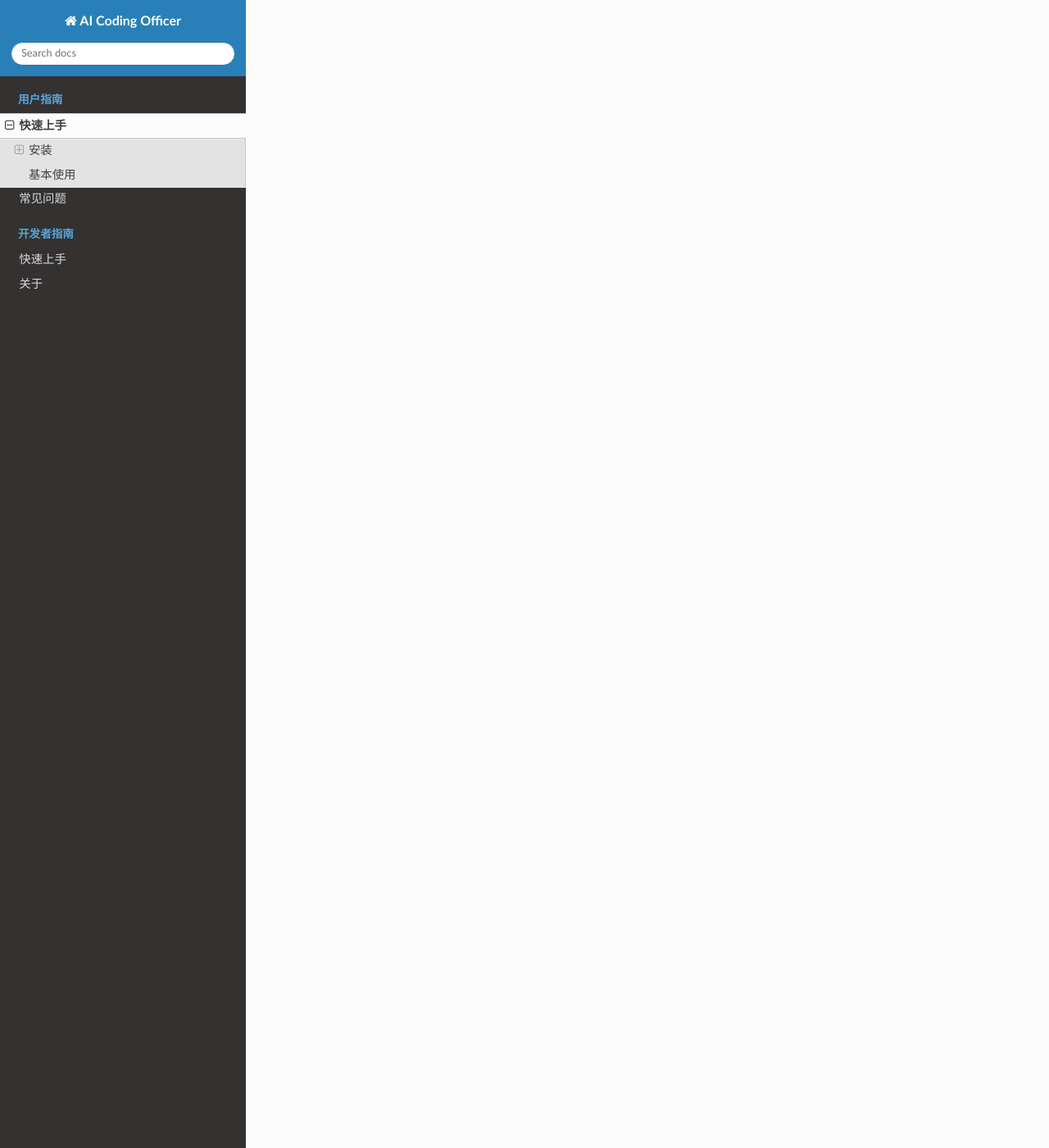
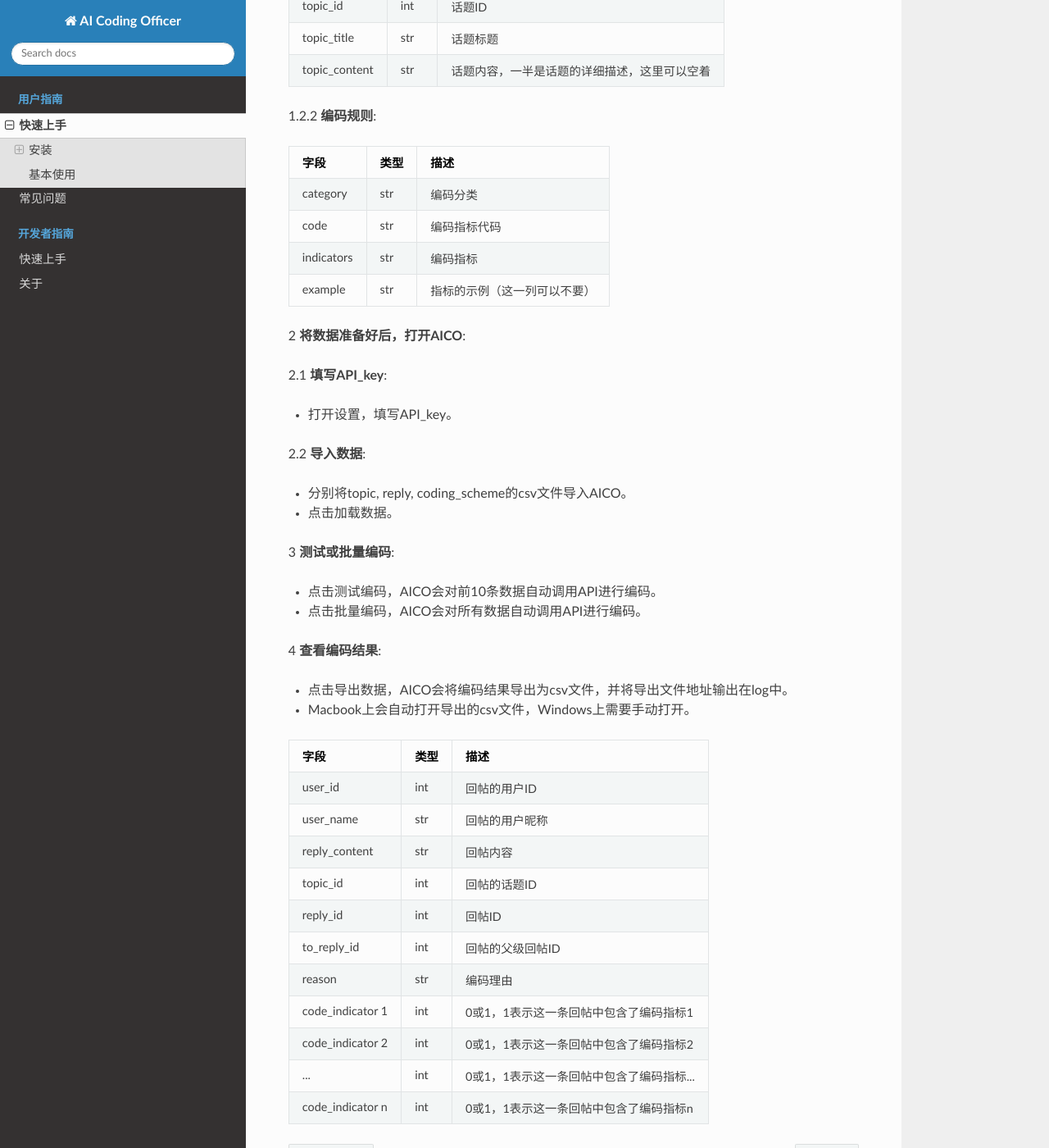
Before and after one commit to etShaw-zh/AICodingAssistant-Pro, a Sphinx documentation site: the page built from docs/source/user-guild/quick-start.md, in a window 1280 px wide and 1400 px high, scrolled down 1944 px. Shown: the whole window at 82% size. Built offline with Sphinx 7.4.7 and the Read the Docs theme 2.0.0, drawn with Linux system fonts in a browser that asks for light colours; some of the changed text lies outside the part shown.

Commit message:
更新使用文档

```diff
--- a/docs/source/conf.py
+++ b/docs/source/conf.py
@@ -1,5 +1,4 @@
 import sphinx_rtd_theme
-from src.module.version import currentVersion
 html_theme_path = [sphinx_rtd_theme.get_html_theme_path()]
 
 # Configuration file for the Sphinx documentation builder.
@@ -13,7 +12,7 @@ html_theme_path = [sphinx_rtd_theme.get_html_theme_path()]
 project = 'AI Coding Officer'
 copyright = '2024, Jianjun Xiao'
 author = 'Jianjun Xiao'
-release = 'v' + currentVersion()
+release = 'v1.0.1'
 
 # -- General configuration ---------------------------------------------------
 # https://www.sphinx-doc.org/en/master/usage/configuration.html#general-configuration
--- a/docs/source/developer-guild/about.rst
+++ b/docs/source/developer-guild/about.rst
@@ -7,7 +7,6 @@ AI Coding Assistant Pro 是一款前沿的人工智能编码助手，专为提
 .. warning::
     AI Coding Assistant Pro 编码的结果受到GPT模型性能的影响，请慎重使用编码结果，否则后果自负。
 
-
 感谢以下项目或服务
 ~~~~~~~~~~~~~~~~~~~~~~~~~~~~~~~~~~~~~~~~~~~~~~~~~~~~~~~~~~~~~~
 
--- a/docs/source/index.rst
+++ b/docs/source/index.rst
@@ -27,9 +27,6 @@
       <img  width="80%" align="center" src="./_static/images/screenshot_2.png" alt="界面">
    </p>
 
-.. warning::
-    AI Coding Assistant Pro 编码的结果受到GPT模型性能的影响，请慎重使用编码结果，否则后果自负。
-
 .. raw:: html
 
 欢迎来到 AI Coding Officer 文档
--- a/docs/source/user-guild/quick-start.md
+++ b/docs/source/user-guild/quick-start.md
@@ -1,6 +1,6 @@
 # 快速上手
 
-wait for update
+AICodingOfficer (AICO) 是一款基于人工智能的文本编码助手，可以帮助研究者提高文本编码效率，减少重复劳动。AICO 支持 Windows、macOS 和 Linux 系统。
 
 ## 安装
 ### Windows
@@ -40,4 +40,97 @@ wait for update
 
 ## 基本使用
 
-wait for update
+1 **在开始编码之前，你需要准备以下数据**:
+
+1.1 **API_key**:
+
+- 申请API_key，用于调用编码接口。
+
+- 申请地址：[Kimi Open Platform](https://platform.moonshot.cn/docs)
+
+- API_key查看地址：[Kimi API key console](https://platform.moonshot.cn/console/api-keys)
+
+- API_key示例：sk-DA...xf13S
+
+1.2 **文本数据**:
+
+- Topic和Reply数据，以及Coding_scheme。
+
+- Topic是待编码文本的话题，Reply是话题下的回帖。
+
+- Coding_scheme是编码规则，用于指导AICO进行编码。
+
+- 示例数据下载地址：[示例数据](https://github.com/etShaw-zh/AICodingAssistant-Pro/blob/main/docs/source/_static/example/)
+
+1.2.1 **待编码文本数据，topic和reply**:
+
+| 字段          | 类型 | 描述                             |
+|---------------|------|----------------------------------|
+| index         | int  | 待编码文本的唯一标识符，是回帖ID |
+| user_id       | int  | 回帖的用户ID                     |
+| user_name     | str  | 回帖的用户昵称                   |
+| reply_content | str  | 回帖内容                         |
+| topic_id      | int  | 回帖的话题ID                     |
+| reply_id      | int  | 回帖ID                           |
+| to_reply_id   | int  | 回帖的父级回帖ID                 |
+| reason        | str  | 编码理由，这一列可以空着         |
+
+
+| 字段          | 类型 | 描述                                       |
+|---------------|------|--------------------------------------------|
+| topic_id      | int  | 话题ID                                     |
+| topic_title   | str  | 话题标题                                   |
+| topic_content | str  | 话题内容，一半是话题的详细描述，这里可以空着 |
+
+
+1.2.2 **编码规则**:
+
+| 字段        | 类型 | 描述                               |
+|-------------|------|------------------------------------|
+| category    | str  | 编码分类                           |
+| code        | str  | 编码指标代码                       |
+| indicators  | str  | 编码指标                           |
+| example     | str  | 指标的示例（这一列可以不要）       |
+
+
+2 **将数据准备好后，打开AICO**:
+
+2.1 **填写API_key**:
+
+- 打开设置，填写API_key。
+
+2.2 **导入数据**:
+
+- 分别将topic, reply, coding_scheme的csv文件导入AICO。
+
+- 点击加载数据。
+
+
+
+3 **测试或批量编码**:
+
+- 点击测试编码，AICO会对前10条数据自动调用API进行编码。
+
+- 点击批量编码，AICO会对所有数据自动调用API进行编码。
+
+
+
+4 **查看编码结果**:
+
+- 点击导出数据，AICO会将编码结果导出为csv文件，并将导出文件地址输出在log中。
+
+- Macbook上会自动打开导出的csv文件，Windows上需要手动打开。
+
+| 字段              | 类型 | 描述                                       |
+|-------------------|------|--------------------------------------------|
+| user_id           | int  | 回帖的用户ID                               |
+| user_name         | str  | 回帖的用户昵称                             |
+| reply_content     | str  | 回帖内容                                   |
+| topic_id          | int  | 回帖的话题ID                               |
+| reply_id          | int  | 回帖ID                                     |
+| to_reply_id       | int  | 回帖的父级回帖ID                           |
+| reason            | str  | 编码理由                                   |
+| code_indicator 1  | int  | 0或1，1表示这一条回帖中包含了编码指标1     |
+| code_indicator 2  | int  | 0或1，1表示这一条回帖中包含了编码指标2     |
+| ...               | int  | 0或1，1表示这一条回帖中包含了编码指标...   |
+| code_indicator n  | int  | 0或1，1表示这一条回帖中包含了编码指标n     |
```
Also changed, not shown: README.md (+0 -14 lines), docs/source/user-guild/faq.md (deleted, +0 -3 lines), docs/source/user-guild/faq.rst (added, +26 -0 lines), docs/README_zh.md.
